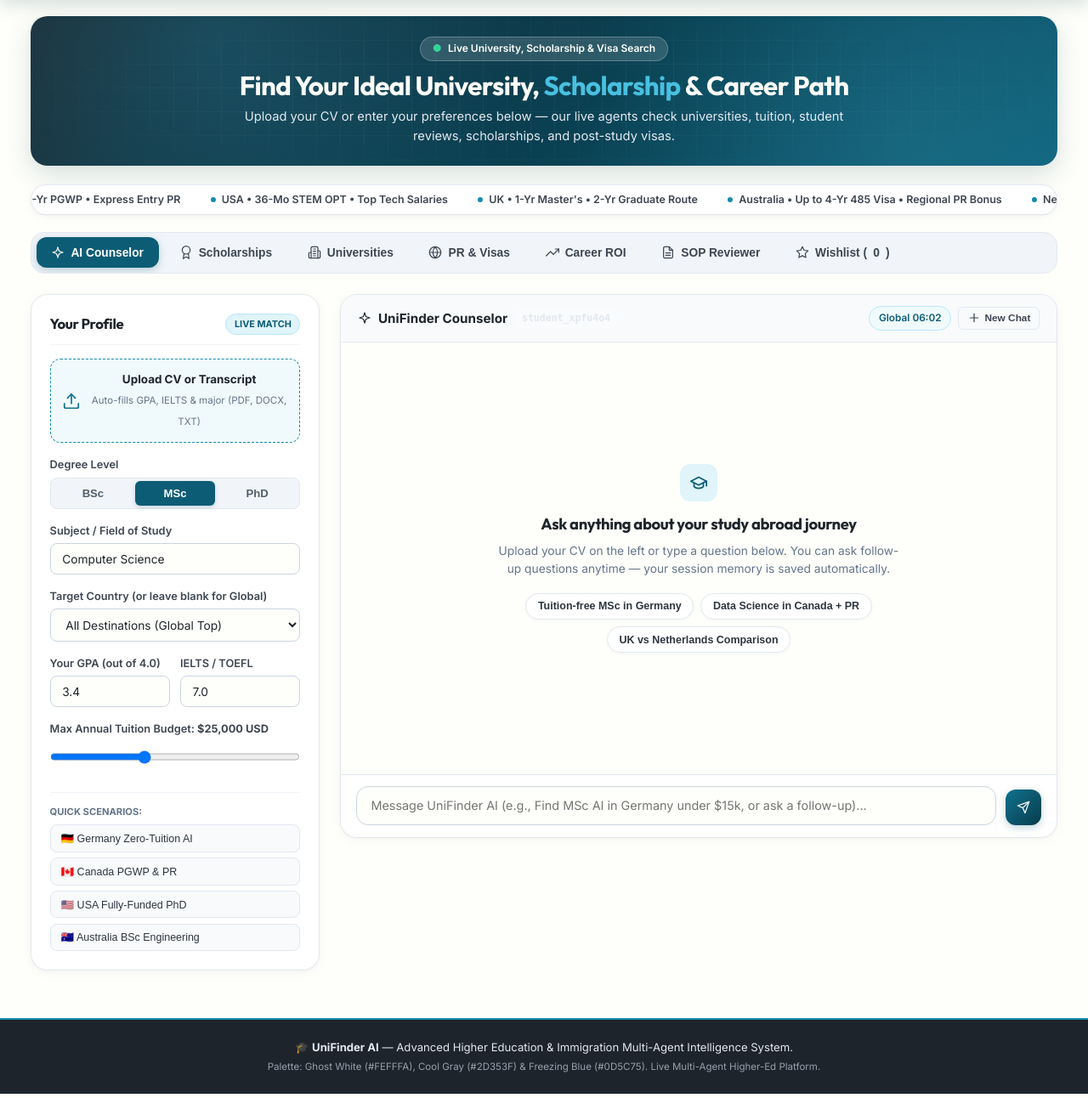
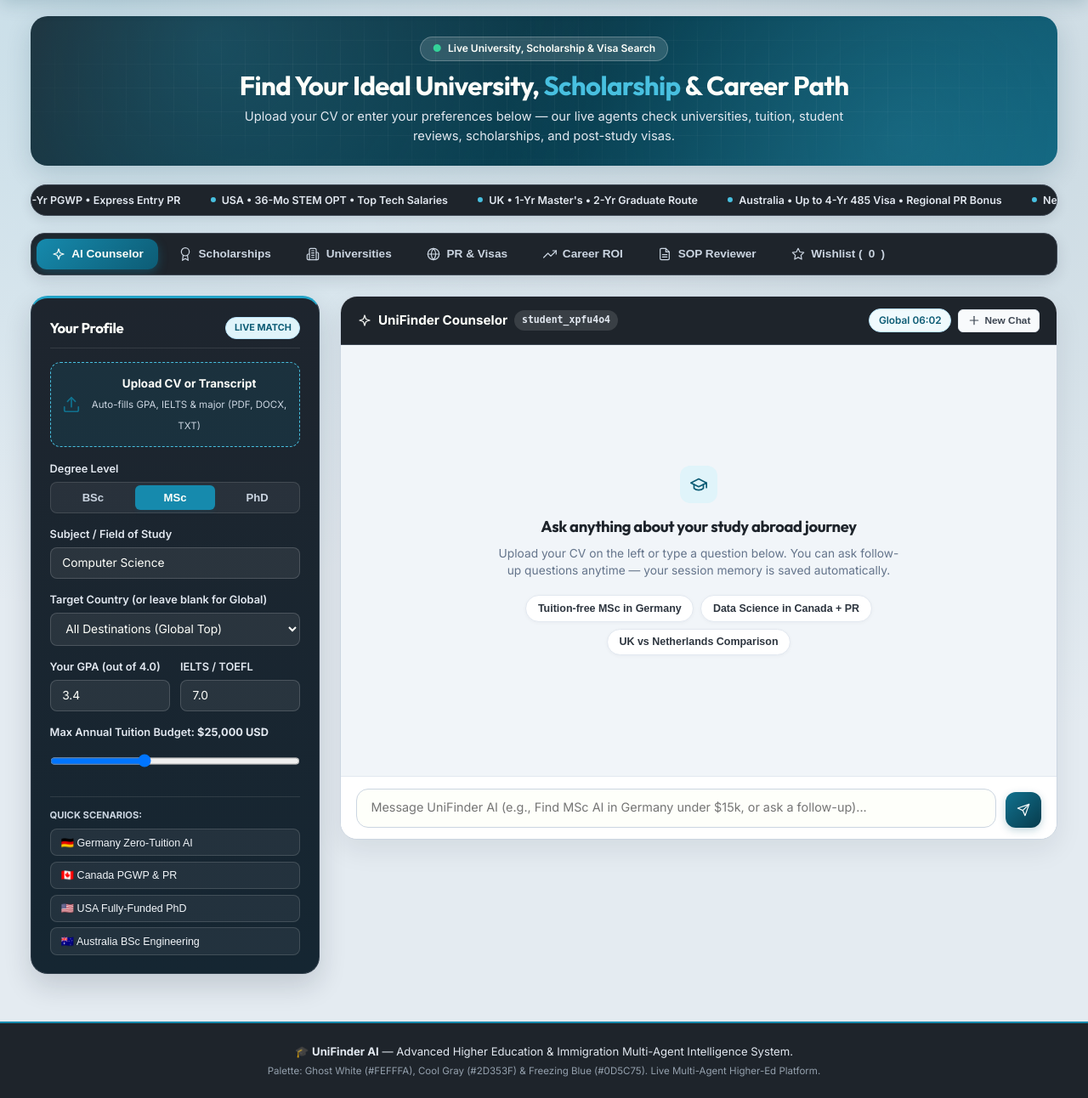
Before and after one commit to taosiff/unifinder-multi-agent, a FastAPI app: page / in a window 1280 px wide. Shown: the part 70-1362 px from the top of the page at 85% size. Run offline with FastAPI, Linux system fonts and the light colour scheme; data comes from the database, SQL or seed files in the repository; data that the repository does not hold is empty; parts of the project's set-up code (start-up, migrations or seed data) failed here and were passed over; some libraries are stand-ins or nearby versions.

Commit message:
Elevate UI contrast with Cool Ice-Gray canvas, dark Cool Gray profile panel, and Ghost White cards

```diff
--- a/static/style.css
+++ b/static/style.css
@@ -112,7 +112,10 @@
 
 body {
     font-family: 'Inter', -apple-system, BlinkMacSystemFont, 'Segoe UI', Roboto, sans-serif;
-    background-color: var(--ghost-white);
+    background:
+        radial-gradient(circle at 10% 5%, rgba(22, 138, 173, 0.14) 0%, transparent 42%),
+        radial-gradient(circle at 90% 15%, rgba(13, 92, 117, 0.12) 0%, transparent 45%),
+        #E4EBF1;
     color: var(--text-primary);
     line-height: 1.55;
     min-height: 100vh;
@@ -523,26 +526,27 @@ a:hover {
 }
 
 /* ==========================================================================
-   Navigation Tabs (Clean Pill Bar)
+   Navigation Tabs (Dark Cool Gray Bar + Freezing Blue Active Pill)
    ========================================================================== */
 .dashboard-tabs {
     display: flex;
     gap: 0.4rem;
-    background: var(--gray-100);
-    padding: 0.35rem;
+    background: var(--gray-900);
+    padding: 0.4rem;
     border-radius: var(--radius-lg);
-    border: 1px solid var(--gray-200);
+    border: 1px solid var(--gray-700);
     margin-bottom: 1.5rem;
     overflow-x: auto;
+    box-shadow: 0 6px 18px rgba(15, 23, 42, 0.12);
 }
 
 .tab-btn {
     background: transparent;
     border: none;
     padding: 0.62rem 1.1rem;
-    font-size: 0.86rem;
+    font-size: 0.85rem;
     font-weight: 600;
-    color: var(--gray-700);
+    color: var(--gray-300);
     border-radius: var(--radius-md);
     cursor: pointer;
     display: flex;
@@ -553,14 +557,14 @@ a:hover {
 }
 
 .tab-btn:hover {
-    color: var(--blue-800);
-    background: var(--gray-200);
+    color: var(--ghost-white);
+    background: rgba(255, 255, 255, 0.08);
 }
 
 .tab-btn.active {
     color: var(--ghost-white);
-    background: var(--blue-800);
-    box-shadow: 0 3px 10px rgba(13, 92, 117, 0.25);
+    background: linear-gradient(135deg, var(--blue-600) 0%, var(--blue-800) 100%);
+    box-shadow: 0 4px 12px rgba(22, 138, 173, 0.35);
 }
 
 .tab-content {
@@ -592,11 +596,95 @@ a:hover {
 }
 
 .sidebar-card {
-    background: var(--surface-white);
-    border: 1px solid var(--border-subtle);
+    background: var(--ghost-white);
+    border: 1px solid var(--gray-300);
+    border-top: 3px solid var(--blue-700);
     border-radius: var(--radius-xl);
     padding: 1.35rem;
-    box-shadow: var(--card-shadow);
+    box-shadow: 0 8px 24px rgba(15, 23, 42, 0.06);
+}
+
+/* Dark Cool Gray Profile Anchor in Counselor Grid */
+.counselor-grid > .sidebar-card {
+    background: linear-gradient(180deg, #1E252E 0%, #152632 100%);
+    border: 1px solid #2D3B48;
+    border-top: 3px solid var(--blue-500);
+    color: var(--ghost-white);
+    box-shadow: 0 14px 32px rgba(15, 23, 42, 0.16);
+}
+
+.counselor-grid > .sidebar-card .card-header-bar {
+    border-bottom-color: rgba(255, 255, 255, 0.1);
+}
+
+.counselor-grid > .sidebar-card .card-header-bar h3 {
+    color: var(--ghost-white);
+}
+
+.counselor-grid > .sidebar-card .form-group label {
+    color: var(--gray-200);
+}
+
+.counselor-grid > .sidebar-card .form-group input,
+.counselor-grid > .sidebar-card .form-group select {
+    background: rgba(255, 255, 255, 0.07);
+    border-color: rgba(255, 255, 255, 0.16);
+    color: var(--ghost-white);
+}
+
+.counselor-grid > .sidebar-card .form-group select option {
+    background: var(--gray-900);
+    color: var(--ghost-white);
+}
+
+.counselor-grid > .sidebar-card .form-group input:focus,
+.counselor-grid > .sidebar-card .form-group select:focus {
+    background: rgba(255, 255, 255, 0.12);
+    border-color: var(--blue-400);
+}
+
+.counselor-grid > .sidebar-card .segmented-control {
+    background: rgba(255, 255, 255, 0.06);
+    border-color: rgba(255, 255, 255, 0.12);
+}
+
+.counselor-grid > .sidebar-card .segment-btn {
+    color: var(--gray-300);
+}
+
+.counselor-grid > .sidebar-card .segment-btn.active {
+    background: var(--blue-600);
+    color: var(--ghost-white);
+}
+
+.counselor-grid > .sidebar-card .upload-dropzone {
+    background: rgba(22, 138, 173, 0.12);
+    border-color: var(--blue-400);
+}
+
+.counselor-grid > .sidebar-card .dropzone-text strong {
+    color: var(--ghost-white);
+}
+
+.counselor-grid > .sidebar-card .dropzone-text span,
+.counselor-grid > .sidebar-card .chips-label {
+    color: var(--gray-300);
+}
+
+.counselor-grid > .sidebar-card .quick-chips {
+    border-top-color: rgba(255, 255, 255, 0.1);
+}
+
+.counselor-grid > .sidebar-card .chip {
+    background: rgba(255, 255, 255, 0.06);
+    border-color: rgba(255, 255, 255, 0.14);
+    color: var(--gray-100);
+}
+
+.counselor-grid > .sidebar-card .chip:hover {
+    background: rgba(22, 138, 173, 0.28);
+    border-color: var(--blue-400);
+    color: #FFFFFF;
 }
 
 .card-header-bar {
@@ -1138,11 +1226,12 @@ a:hover {
 }
 
 .opp-card, .pr-card {
-    background: var(--surface-white);
-    border: 1px solid var(--border-subtle);
+    background: var(--ghost-white);
+    border: 1px solid var(--gray-300);
+    border-top: 3px solid var(--blue-700);
     border-radius: var(--radius-lg);
     padding: 1.35rem;
-    box-shadow: var(--card-shadow);
+    box-shadow: 0 6px 20px rgba(15, 23, 42, 0.05);
     transition: all 0.2s ease;
     display: flex;
     flex-direction: column;
@@ -1462,10 +1551,10 @@ a:hover {
 }
 
 .chat-workspace {
-    background: var(--surface-white);
-    border: 1px solid var(--border-subtle);
+    background: var(--ghost-white);
+    border: 1px solid var(--gray-300);
     border-radius: var(--radius-xl);
-    box-shadow: var(--card-shadow);
+    box-shadow: 0 12px 32px rgba(15, 23, 42, 0.08);
     display: flex;
     flex-direction: column;
     height: 640px;
@@ -1477,8 +1566,9 @@ a:hover {
     justify-content: space-between;
     align-items: center;
     padding: 0.85rem 1.25rem;
-    border-bottom: 1px solid var(--gray-200);
-    background: var(--surface-soft);
+    border-bottom: 1px solid var(--gray-700);
+    background: var(--gray-900);
+    color: var(--ghost-white);
 }
 
 .chat-topbar-title {
@@ -1487,7 +1577,7 @@ a:hover {
     gap: 0.5rem;
     font-weight: 700;
     font-size: 0.95rem;
-    color: var(--gray-900);
+    color: var(--ghost-white);
 }
 
 .chat-feed {
@@ -1497,7 +1587,7 @@ a:hover {
     display: flex;
     flex-direction: column;
     gap: 1.15rem;
-    background: var(--ghost-white);
+    background: #F1F5F9;
 }
 
 .chat-welcome {
@@ -1712,12 +1802,12 @@ a:hover {
 /* Live Global Study Pulse Marquee */
 .live-ticker-wrap {
     overflow: hidden;
-    background: var(--surface-white);
-    border: 1px solid var(--gray-200);
+    background: var(--gray-900);
+    border: 1px solid var(--gray-700);
     border-radius: 50px;
-    padding: 0.45rem 0;
+    padding: 0.48rem 0;
     margin-bottom: 1.25rem;
-    box-shadow: var(--card-shadow);
+    box-shadow: 0 4px 14px rgba(15, 23, 42, 0.12);
     position: relative;
 }
 
@@ -1744,7 +1834,7 @@ a:hover {
     gap: 0.45rem;
     font-size: 0.78rem;
     font-weight: 600;
-    color: var(--gray-700);
+    color: var(--gray-200);
     white-space: nowrap;
 }
 
@@ -1752,7 +1842,7 @@ a:hover {
     width: 6px;
     height: 6px;
     border-radius: 50%;
-    background: var(--blue-600);
+    background: var(--blue-400);
 }
 
 /* Starter Prompt Chips inside Chat Welcome */
--- a/templates/index.html
+++ b/templates/index.html
@@ -131,7 +131,10 @@
 
 body {
     font-family: 'Inter', -apple-system, BlinkMacSystemFont, 'Segoe UI', Roboto, sans-serif;
-    background-color: var(--ghost-white);
+    background:
+        radial-gradient(circle at 10% 5%, rgba(22, 138, 173, 0.14) 0%, transparent 42%),
+        radial-gradient(circle at 90% 15%, rgba(13, 92, 117, 0.12) 0%, transparent 45%),
+        #E4EBF1;
     color: var(--text-primary);
     line-height: 1.55;
     min-height: 100vh;
@@ -542,26 +545,27 @@ a:hover {
 }
 
 /* ==========================================================================
-   Navigation Tabs (Clean Pill Bar)
+   Navigation Tabs (Dark Cool Gray Bar + Freezing Blue Active Pill)
    ========================================================================== */
 .dashboard-tabs {
     display: flex;
     gap: 0.4rem;
-    background: var(--gray-100);
-    padding: 0.35rem;
+    background: var(--gray-900);
+    padding: 0.4rem;
     border-radius: var(--radius-lg);
-    border: 1px solid var(--gray-200);
+    border: 1px solid var(--gray-700);
     margin-bottom: 1.5rem;
     overflow-x: auto;
+    box-shadow: 0 6px 18px rgba(15, 23, 42, 0.12);
 }
 
 .tab-btn {
     background: transparent;
     border: none;
     padding: 0.62rem 1.1rem;
-    font-size: 0.86rem;
+    font-size: 0.85rem;
     font-weight: 600;
-    color: var(--gray-700);
+    color: var(--gray-300);
     border-radius: var(--radius-md);
     cursor: pointer;
     display: flex;
@@ -572,14 +576,14 @@ a:hover {
 }
 
 .tab-btn:hover {
-    color: var(--blue-800);
-    background: var(--gray-200);
+    color: var(--ghost-white);
+    background: rgba(255, 255, 255, 0.08);
 }
 
 .tab-btn.active {
     color: var(--ghost-white);
-    background: var(--blue-800);
-    box-shadow: 0 3px 10px rgba(13, 92, 117, 0.25);
+    background: linear-gradient(135deg, var(--blue-600) 0%, var(--blue-800) 100%);
+    box-shadow: 0 4px 12px rgba(22, 138, 173, 0.35);
 }
 
 .tab-content {
@@ -611,11 +615,95 @@ a:hover {
 }
 
 .sidebar-card {
-    background: var(--surface-white);
-    border: 1px solid var(--border-subtle);
+    background: var(--ghost-white);
+    border: 1px solid var(--gray-300);
+    border-top: 3px solid var(--blue-700);
     border-radius: var(--radius-xl);
     padding: 1.35rem;
-    box-shadow: var(--card-shadow);
+    box-shadow: 0 8px 24px rgba(15, 23, 42, 0.06);
+}
+
+/* Dark Cool Gray Profile Anchor in Counselor Grid */
+.counselor-grid > .sidebar-card {
+    background: linear-gradient(180deg, #1E252E 0%, #152632 100%);
+    border: 1px solid #2D3B48;
+    border-top: 3px solid var(--blue-500);
+    color: var(--ghost-white);
+    box-shadow: 0 14px 32px rgba(15, 23, 42, 0.16);
+}
+
+.counselor-grid > .sidebar-card .card-header-bar {
+    border-bottom-color: rgba(255, 255, 255, 0.1);
+}
+
+.counselor-grid > .sidebar-card .card-header-bar h3 {
+    color: var(--ghost-white);
+}
+
+.counselor-grid > .sidebar-card .form-group label {
+    color: var(--gray-200);
+}
+
+.counselor-grid > .sidebar-card .form-group input,
+.counselor-grid > .sidebar-card .form-group select {
+    background: rgba(255, 255, 255, 0.07);
+    border-color: rgba(255, 255, 255, 0.16);
+    color: var(--ghost-white);
+}
+
+.counselor-grid > .sidebar-card .form-group select option {
+    background: var(--gray-900);
+    color: var(--ghost-white);
+}
+
+.counselor-grid > .sidebar-card .form-group input:focus,
+.counselor-grid > .sidebar-card .form-group select:focus {
+    background: rgba(255, 255, 255, 0.12);
+    border-color: var(--blue-400);
+}
+
+.counselor-grid > .sidebar-card .segmented-control {
+    background: rgba(255, 255, 255, 0.06);
+    border-color: rgba(255, 255, 255, 0.12);
+}
+
+.counselor-grid > .sidebar-card .segment-btn {
+    color: var(--gray-300);
+}
+
+.counselor-grid > .sidebar-card .segment-btn.active {
+    background: var(--blue-600);
+    color: var(--ghost-white);
+}
+
+.counselor-grid > .sidebar-card .upload-dropzone {
+    background: rgba(22, 138, 173, 0.12);
+    border-color: var(--blue-400);
+}
+
+.counselor-grid > .sidebar-card .dropzone-text strong {
+    color: var(--ghost-white);
+}
+
+.counselor-grid > .sidebar-card .dropzone-text span,
+.counselor-grid > .sidebar-card .chips-label {
+    color: var(--gray-300);
+}
+
+.counselor-grid > .sidebar-card .quick-chips {
+    border-top-color: rgba(255, 255, 255, 0.1);
+}
+
+.counselor-grid > .sidebar-card .chip {
+    background: rgba(255, 255, 255, 0.06);
+    border-color: rgba(255, 255, 255, 0.14);
+    color: var(--gray-100);
+}
+
+.counselor-grid > .sidebar-card .chip:hover {
+    background: rgba(22, 138, 173, 0.28);
+    border-color: var(--blue-400);
+    color: #FFFFFF;
 }
 
 .card-header-bar {
@@ -1157,11 +1245,12 @@ a:hover {
 }
 
 .opp-card, .pr-card {
-    background: var(--surface-white);
-    border: 1px solid var(--border-subtle);
+    background: var(--ghost-white);
+    border: 1px solid var(--gray-300);
+    border-top: 3px solid var(--blue-700);
     border-radius: var(--radius-lg);
     padding: 1.35rem;
-    box-shadow: var(--card-shadow);
+    box-shadow: 0 6px 20px rgba(15, 23, 42, 0.05);
     transition: all 0.2s ease;
     display: flex;
     flex-direction: column;
@@ -1481,10 +1570,10 @@ a:hover {
 }
 
 .chat-workspace {
-    background: var(--surface-white);
-    border: 1px solid var(--border-subtle);
+    background: var(--ghost-white);
+    border: 1px solid var(--gray-300);
     border-radius: var(--radius-xl);
-    box-shadow: var(--card-shadow);
+    box-shadow: 0 12px 32px rgba(15, 23, 42, 0.08);
     display: flex;
     flex-direction: column;
     height: 640px;
@@ -1496,8 +1585,9 @@ a:hover {
     justify-content: space-between;
     align-items: center;
     padding: 0.85rem 1.25rem;
-    border-bottom: 1px solid var(--gray-200);
-    background: var(--surface-soft);
+    border-bottom: 1px solid var(--gray-700);
+    background: var(--gray-900);
+    color: var(--ghost-white);
 }
 
 .chat-topbar-title {
@@ -1506,7 +1596,7 @@ a:hover {
     gap: 0.5rem;
     font-weight: 700;
     font-size: 0.95rem;
-    color: var(--gray-900);
+    color: var(--ghost-white);
 }
 
 .chat-feed {
@@ -1516,7 +1606,7 @@ a:hover {
     display: flex;
     flex-direction: column;
     gap: 1.15rem;
-    background: var(--ghost-white);
+    background: #F1F5F9;
 }
 
 .chat-welcome {
@@ -1731,12 +1821,12 @@ a:hover {
 /* Live Global Study Pulse Marquee */
 .live-ticker-wrap {
     overflow: hidden;
-    background: var(--surface-white);
-    border: 1px solid var(--gray-200);
+    background: var(--gray-900);
+    border: 1px solid var(--gray-700);
     border-radius: 50px;
-    padding: 0.45rem 0;
+    padding: 0.48rem 0;
     margin-bottom: 1.25rem;
-    box-shadow: var(--card-shadow);
+    box-shadow: 0 4px 14px rgba(15, 23, 42, 0.12);
     position: relative;
 }
 
@@ -1763,7 +1853,7 @@ a:hover {
     gap: 0.45rem;
     font-size: 0.78rem;
     font-weight: 600;
-    color: var(--gray-700);
+    color: var(--gray-200);
     white-space: nowrap;
 }
 
@@ -1771,7 +1861,7 @@ a:hover {
     width: 6px;
     height: 6px;
     border-radius: 50%;
-    background: var(--blue-600);
+    background: var(--blue-400);
 }
 
 /* Starter Prompt Chips inside Chat Welcome */
```
